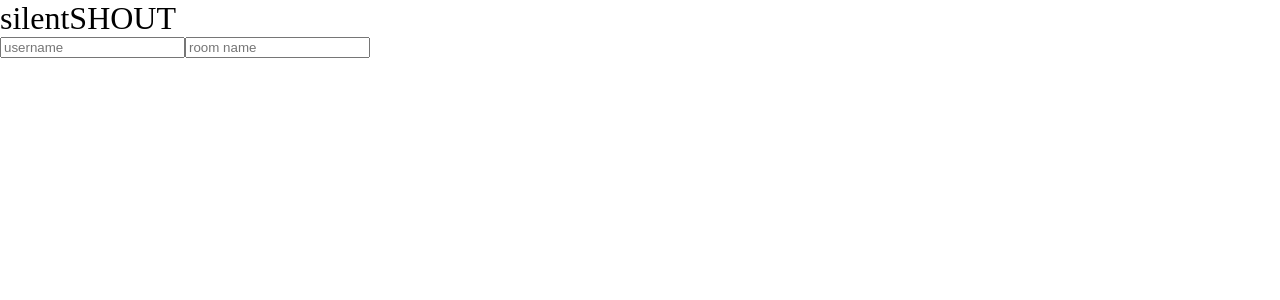
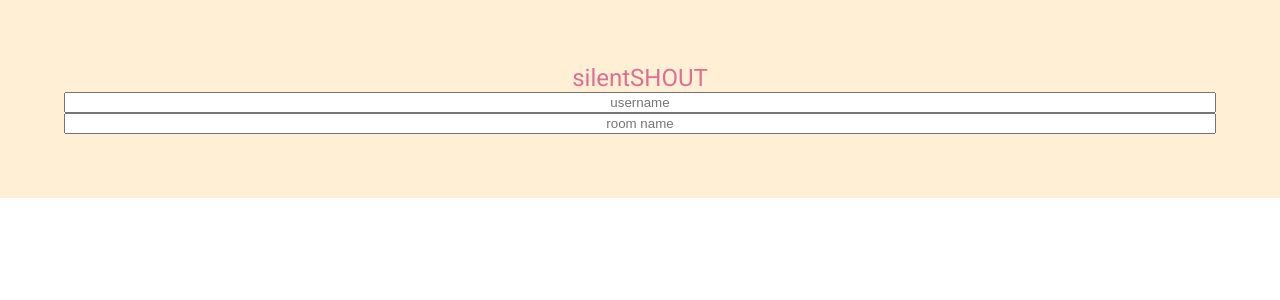
Before and after one commit to carlitoswillis/whisperSHOUT, a React app: page / in a window 1280 px wide. Shown: the top 300 px of the page. Built offline with nearby package versions, Linux system fonts and the light colour scheme.

Commit message:
handle new message deleting

```diff
--- a/public/index.html
+++ b/public/index.html
@@ -3,6 +3,7 @@
   <head>
     <title>silentSHOUT</title>
     <link rel="stylesheet" href="styles.css">
+    <link href="https://fonts.googleapis.com/css2?family=Roboto&display=swap" rel="stylesheet">
   </head>
   <body>
     <div id='app'></div>
--- a/src/components/App.jsx
+++ b/src/components/App.jsx
@@ -1,6 +1,27 @@
+import styled from 'styled-components';
 import Chat from './Chat';
 
 const React = require('react');
+
+const Title = styled.h1`
+  font-size: 1.5em;
+  text-align: center;
+  color: palevioletred;
+`;
+
+const Wrapper = styled.section`
+  display: grid;
+  padding: 4em;
+  background: papayawhip;
+  font-family: 'Roboto', sans-serif;
+  align-content: center;
+`;
+
+const Input = styled.input`
+  display: grid;
+  text-align: center;
+  align: center;
+`;
 
 class App extends React.Component {
   constructor(props) {
@@ -23,14 +44,14 @@ class App extends React.Component {
   render() {
     const { username, room } = this.state;
     return (
-      <div>
-        <h1>silentSHOUT</h1>
+      <Wrapper>
+        <Title>silentSHOUT</Title>
         {username
-          ? <div /> : <input onKeyPress={this.handleChange.bind(this)} type="text" name="username" placeholder="username" />}
+          ? <div /> : <Input onKeyPress={this.handleChange.bind(this)} type="text" name="username" placeholder="username" />}
         {room
-          ? <div /> : <input onKeyPress={this.handleChange.bind(this)} type="text" name="room" placeholder="room name" />}
+          ? <div /> : <Input onKeyPress={this.handleChange.bind(this)} type="text" name="room" placeholder="room name" />}
         {username && room ? <Chat username={username} room={room} /> : <div />}
-      </div>
+      </Wrapper>
     );
   }
 }
--- a/src/components/Chat.jsx
+++ b/src/components/Chat.jsx
@@ -1,10 +1,29 @@
 /* eslint-disable react/jsx-no-bind */
+import styled from 'styled-components';
 import PropTypes from 'prop-types';
 import Messages from './Messages';
 
 const React = require('react');
 const io = require('socket.io-client');
 const $ = require('jquery');
+
+const Wrapper = styled.section`
+  display: grid;
+  padding: 4em;
+  background: papayawhip;
+  font-family: 'Roboto', sans-serif;
+  align-items: center;
+`;
+
+const Input = styled.input`
+  /* display: grid; */
+  text-align: center;
+  position: fixed;
+  margin: auto;
+  width: 50%;
+  border: 3px solid green;
+  padding: 10px;
+`;
 
 class Chat extends React.Component {
   constructor(props) {
@@ -86,7 +105,10 @@ class Chat extends React.Component {
       },
       data: JSON.stringify(message),
     };
-    $.ajax(settings).done(() => {
+    $.ajax(settings).done((response) => {
+      if (message.pinned) {
+        message.id = JSON.parse(response).id;
+      }
       this.setState(
         { messages },
       );
@@ -96,12 +118,12 @@ class Chat extends React.Component {
   render() {
     const { messages } = this.state;
     return (
-      <div>
-        <input onKeyPress={this.handleTyping.bind(this)} id="outgoingMessage" type="text" name="outgoingMessage" placeholder="send a message" />
+      <Wrapper>
+        <Input onKeyPress={this.handleTyping.bind(this)} id="outgoingMessage" type="text" name="outgoingMessage" placeholder="send a message" />
         <ul>
           <Messages messages={messages} handleClick={this.handleClick.bind(this)} />
         </ul>
-      </div>
+      </Wrapper>
     );
   }
 }
--- a/src/components/Messages.jsx
+++ b/src/components/Messages.jsx
@@ -3,36 +3,36 @@ import styled from 'styled-components';
 
 const React = require('react');
 
-// Create a Title component that'll render an <h1> tag with some styles
-const Title = styled.h1`
-  font-size: 1.5em;
-  text-align: center;
-  color: palevioletred;
-`;
 // Create a Wrapper component that'll render a <section> tag with some styles
 const Wrapper = styled.section`
   padding: 4em;
   background: papayawhip;
+  font-family: 'Roboto', sans-serif;
 `;
 
 const Pinned = styled.div`
-  background: orange;
+  background: rgba(250, 220, 48, 0.536);
   display: grid;
 `;
 
 const NotPinned = styled.div`
-  background: teal;
+  background: rgba(35, 230, 184, 0.564);
   display: grid;
 `;
 
 const MessageDetails = styled.div`
   display: grid;
   grid-template-columns: 2fr 4fr;
+  margin: 2em 2em 2em 2em;
 `;
 
 const Button = styled.button`
   display: grid;
   justify-self: right;
+`;
+
+const User = styled.p`
+  color: grey;
 `;
 
 // Use Title and Wrapper like any other React component – except they're styled!
@@ -52,7 +52,7 @@ const Messages = ({ messages, handleClick }) => (
           ? (
             <Pinned>
               <MessageDetails>
-                <p className="user">{`${message.username}`}</p>
+                <User>{`${message.username}`}</User>
                 <p className="content">{`${message.outgoingMessage}`}</p>
                 <p />
                 <p className="time">{`${message.time}`}</p>
@@ -69,7 +69,7 @@ const Messages = ({ messages, handleClick }) => (
           : (
             <NotPinned>
               <MessageDetails>
-                <p className="user">{`${message.username}`}</p>
+                <User>{`${message.username}`}</User>
                 <p className="content">{`${message.outgoingMessage}`}</p>
                 <p />
                 <p className="time">{`${message.time}`}</p>
```
Also changed, not shown: db/index.js (+4 -4 lines), 1 other file (tests, documents, lock files or other folders).
